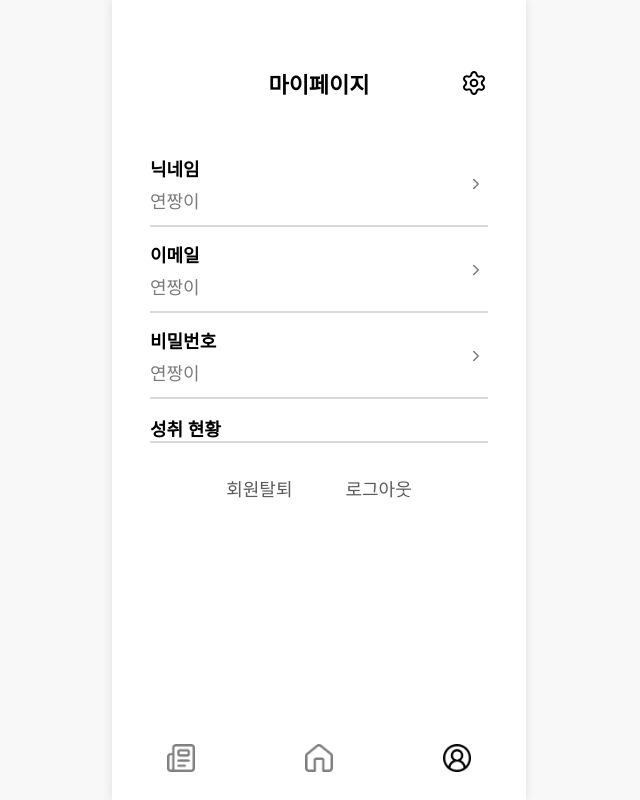
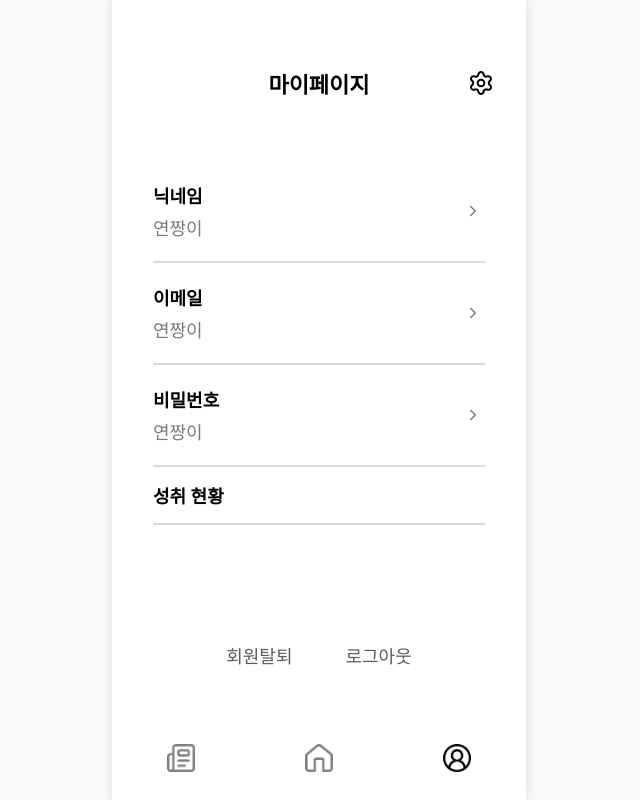
Before and after one commit to finhabit/finhabit_front, a React (Vite) app: page /mypage in a window 1280 px wide. Shown: the whole page, without its empty margins (321-961 px from the left). Built offline with nearby package versions, Linux system fonts and the light colour scheme.

Commit message:
[1103] mypage 구현

```diff
--- a/src/pages/mypage/Mypage.style.ts
+++ b/src/pages/mypage/Mypage.style.ts
@@ -1,31 +1,28 @@
 import styled from "styled-components";
 
-/** 공통 가이드 */
-export const SCREEN_MAX = 414;        // 바텀네비와 동일
-export const SIDE = 38;               // 좌우 패딩(피그마 38/37 근사)
-export const CONTENT_MAX = SCREEN_MAX - SIDE * 2; // 338px
 
-/** 페이지: 전체는 414 안에서 중앙정렬, 좌우 패딩은 내부에서 처리 */
+export const SCREEN_MAX = 414;
+export const LINE_MAX = 332;
+
+/** 페이지 */
 export const Page = styled.main`
-  margin: 0 auto;
+  margin: 0;
   width: 100%;
   max-width: ${SCREEN_MAX}px;
   min-height: 100dvh;
-  padding: 24px 0 110px;              /* 상단/하단만 */
+  padding: 55px 31px 31px 31px;
   box-sizing: border-box;
   background: #fff;
-  font-family: Pretendard, system-ui, -apple-system, "Segoe UI", Roboto, "Noto Sans",
-    "Apple SD Gothic Neo", "Malgun Gothic", sans-serif;
+  font-family: Pretendard;
 `;
 
 /** 상단 헤더 */
 export const Header = styled.header`
+  position: relative;
   height: 55px;
   display: flex;
   align-items: center;
   justify-content: center;
-  padding: 31px;           /* 좌우 38px */
-  position: relative;
 `;
 
 export const Title = styled.h1`
@@ -39,7 +36,7 @@ export const Title = styled.h1`
 
 export const IconButton = styled.button`
   position: absolute;
-  right: ${SIDE}px;                   /* 아이콘도 38px 정렬선에 맞춤 */
+  right: 0;
   top: 50%;
   transform: translateY(-50%);
   width: 28px;
@@ -58,30 +55,23 @@ export const IconButton = styled.button`
   }
 `;
 
-/** 콘텐츠 래퍼: 내부 여백을 38px로 고정 */
-export const ContentWrap = styled.div`
-  padding: 0 ${SIDE}px;
-  display: flex;
-  flex-direction: column;
-  align-items: center;                /* 내부 라인 중앙 */
-  gap: 14px;
+
+export const FirstSectionSpacer = styled.div`
+  height: 51px;
 `;
 
-/** 리스트 영역 */
-export const List = styled.section`
-  width: 100%;
-  max-width: ${CONTENT_MAX}px;        /* 338px */
-  display: flex;
-  flex-direction: column;
-  align-items: center;
+
+export const ItemSection = styled.section`
+  width: ${LINE_MAX}px;
+  margin: 0 auto;
 `;
 
-export const ListRow = styled.div`
-  width: 100%;
+export const ItemRow = styled.div`
+  width: ${LINE_MAX}px;
   display: flex;
   align-items: center;
   justify-content: space-between;
-  padding: 14px 0 12px;               /* 타이틀과의 간격 맞춤 */
+  padding: 21px 0;
   box-sizing: border-box;
 `;
 
@@ -112,15 +102,15 @@ export const RightCol = styled.div`
   place-items: center;
 
   & > img {
-    width: 6px;                       /* 피그마 작은 토글 화살표 */
+    width: 6px;
     height: 12px;
     display: block;
   }
 `;
 
-/** 구분선: 폭은 자동(338px) */
+
 export const Divider = styled.hr`
-  width: 100%;
+  width: ${LINE_MAX}px;
   height: 2px;
   background: #d9d9d9;
   border: 0;
@@ -128,23 +118,24 @@ export const Divider = styled.hr`
 `;
 
 export const SectionTitle = styled.h2`
-  width: 100%;
-  margin: 16px 0 0;                   /* 타이틀 위 여백 살짝 키움 */
+  width: ${LINE_MAX}px;
   color: #000;
   font-size: 18px;
   font-weight: 600;
   line-height: normal;
 `;
 
-/** 하단 텍스트 버튼들 */
+
 export const FooterActions = styled.div`
-  width: 100%;
-  max-width: ${CONTENT_MAX}px;
+  position: fixed;
+  left: 50%;
+  transform: translateX(-50%);
+  bottom: 124px;
+  width: ${LINE_MAX}px;
   display: flex;
   align-items: center;
   justify-content: center;
-  gap: 53px;                           /* 회원탈퇴 ↔ 로그아웃 */
-  margin-top: 10px;
+  gap: 53px;
 `;
 
 export const TextButton = styled.button`
--- a/src/pages/mypage/Mypage.tsx
+++ b/src/pages/mypage/Mypage.tsx
@@ -3,9 +3,9 @@ import {
     Header,
     Title,
     IconButton,
-    ContentWrap,
-    List,
-    ListRow,
+    FirstSectionSpacer,
+    ItemSection,
+    ItemRow,
     LeftCol,
     Label,
     Value,
@@ -15,6 +15,7 @@ import {
     FooterActions,
     TextButton,
 } from "./Mypage.style";
+
 import BottomNav from "../../components/BottomNav";
 
 //아이콘
@@ -32,9 +33,11 @@ export default function Mypage() {
                 </IconButton>
             </Header>
 
-            <ContentWrap>
-                <List>
-                    <ListRow>
+            <FirstSectionSpacer />
+
+            {/* 닉네임 */}
+            <ItemSection>
+                <ItemRow>
                     <LeftCol>
                         <Label>닉네임</Label>
                         <Value>연짱이</Value>
@@ -42,10 +45,13 @@ export default function Mypage() {
                     <RightCol>
                         <img src={chevronRight} alt="" />
                     </RightCol>
-                    </ListRow>
+                </ItemRow>
                 <Divider />
+            </ItemSection>
 
-                    <ListRow>
+            {/* 이메일 */}
+            <ItemSection>
+                <ItemRow>
                     <LeftCol>
                         <Label>이메일</Label>
                         <Value>연짱이</Value>
@@ -53,10 +59,13 @@ export default function Mypage() {
                     <RightCol>
                         <img src={chevronRight} alt="" />
                     </RightCol>
-                    </ListRow>
+                </ItemRow>
                 <Divider />
+            </ItemSection>
 
-                    <ListRow>
+            {/* 비밀번호 */}
+            <ItemSection>
+                <ItemRow>
                     <LeftCol>
                         <Label>비밀번호</Label>
                         <Value>연짱이</Value>
@@ -64,18 +73,21 @@ export default function Mypage() {
                     <RightCol>
                         <img src={chevronRight} alt="" />
                     </RightCol>
-                    </ListRow>
+                </ItemRow>
                 <Divider />
+            </ItemSection>
 
+            {/* 성취 현황 */}
+            <ItemSection>
                 <SectionTitle>성취 현황</SectionTitle>
                 <Divider />
-                </List>
+            </ItemSection>
 
+            {/* 회원탈퇴/로그아웃 */}
             <FooterActions>
                 <TextButton type="button">회원탈퇴</TextButton>
                 <TextButton type="button">로그아웃</TextButton>
             </FooterActions>
-            </ContentWrap>
             <BottomNav />
         </Page>
     );
```
Lines whose indentation alone changed are shown as unchanged.
